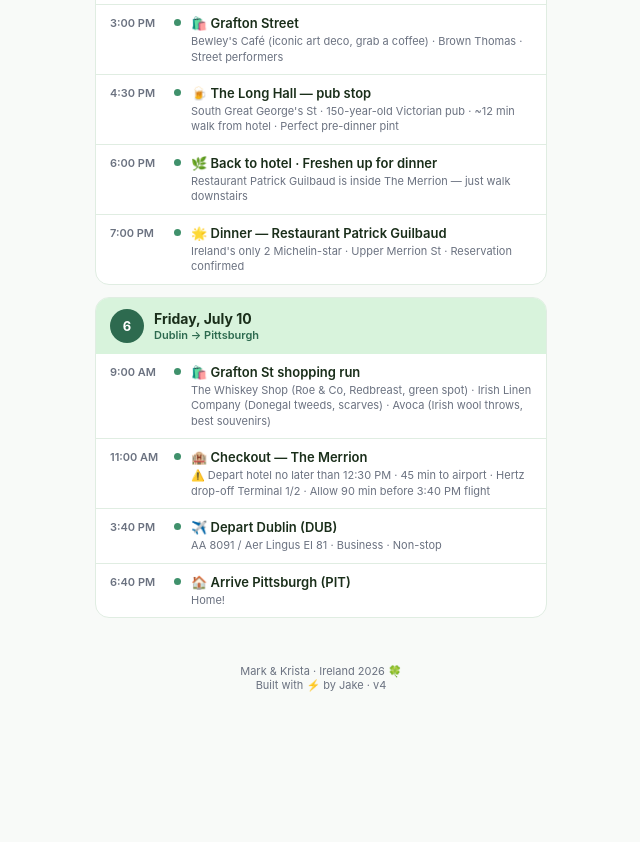
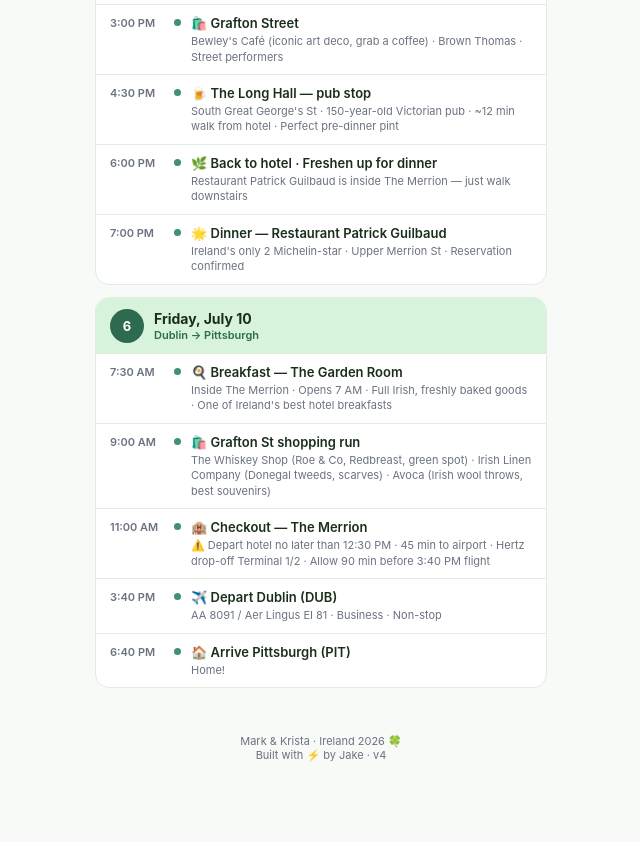
Before and after one commit to markdavinharris/ireland-trip-2026, a plain HTML site: page index.html in a window 1280 px wide. Shown: the part 2245-3087 px from the top of the page, without its empty margins (319-959 px from the left). Before the commit the page ends 3017 px from the top, so only its background shows below. Drawn offline with Linux system fonts and the light colour scheme.

Commit message:
Day 6: add 7:30 AM breakfast at The Garden Room

```diff
--- a/index.html
+++ b/index.html
@@ -297,6 +297,10 @@
         </div>
       </div>
       <div class="timeline-item">
+        <div class="time">7:30 AM</div><div class="dot"></div>
+        <div class="detail"><div class="name">🍳 Breakfast — The Garden Room</div><div class="sub">Inside The Merrion · Opens 7 AM · Full Irish, freshly baked goods · One of Ireland's best hotel breakfasts</div></div>
+      </div>
+      <div class="timeline-item">
         <div class="time">9:00 AM</div><div class="dot"></div>
         <div class="detail"><div class="name">🛍️ Grafton St shopping run</div><div class="sub">The Whiskey Shop (Roe &amp; Co, Redbreast, green spot) · Irish Linen Company (Donegal tweeds, scarves) · Avoca (Irish wool throws, best souvenirs)</div></div>
       </div>
```
